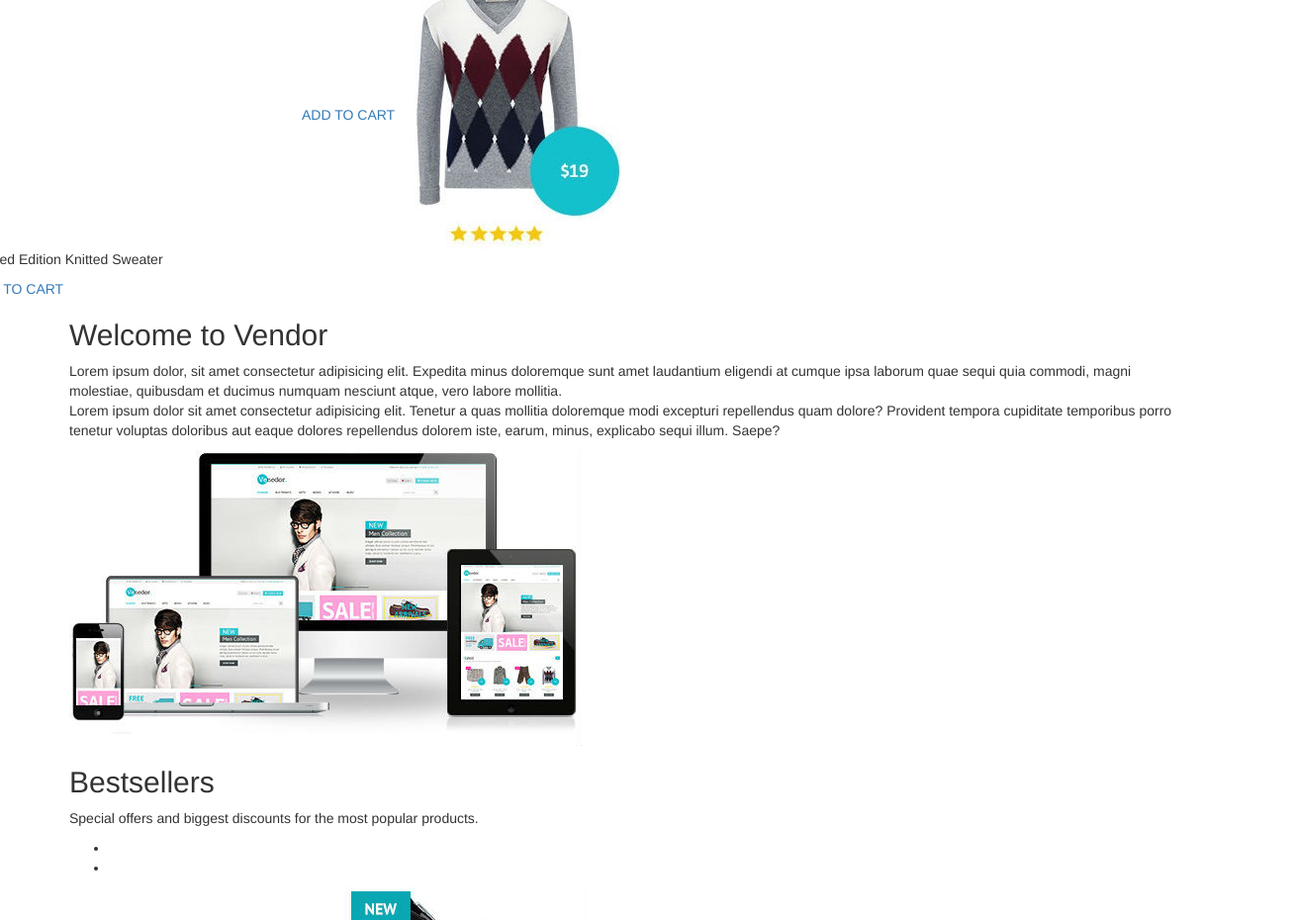
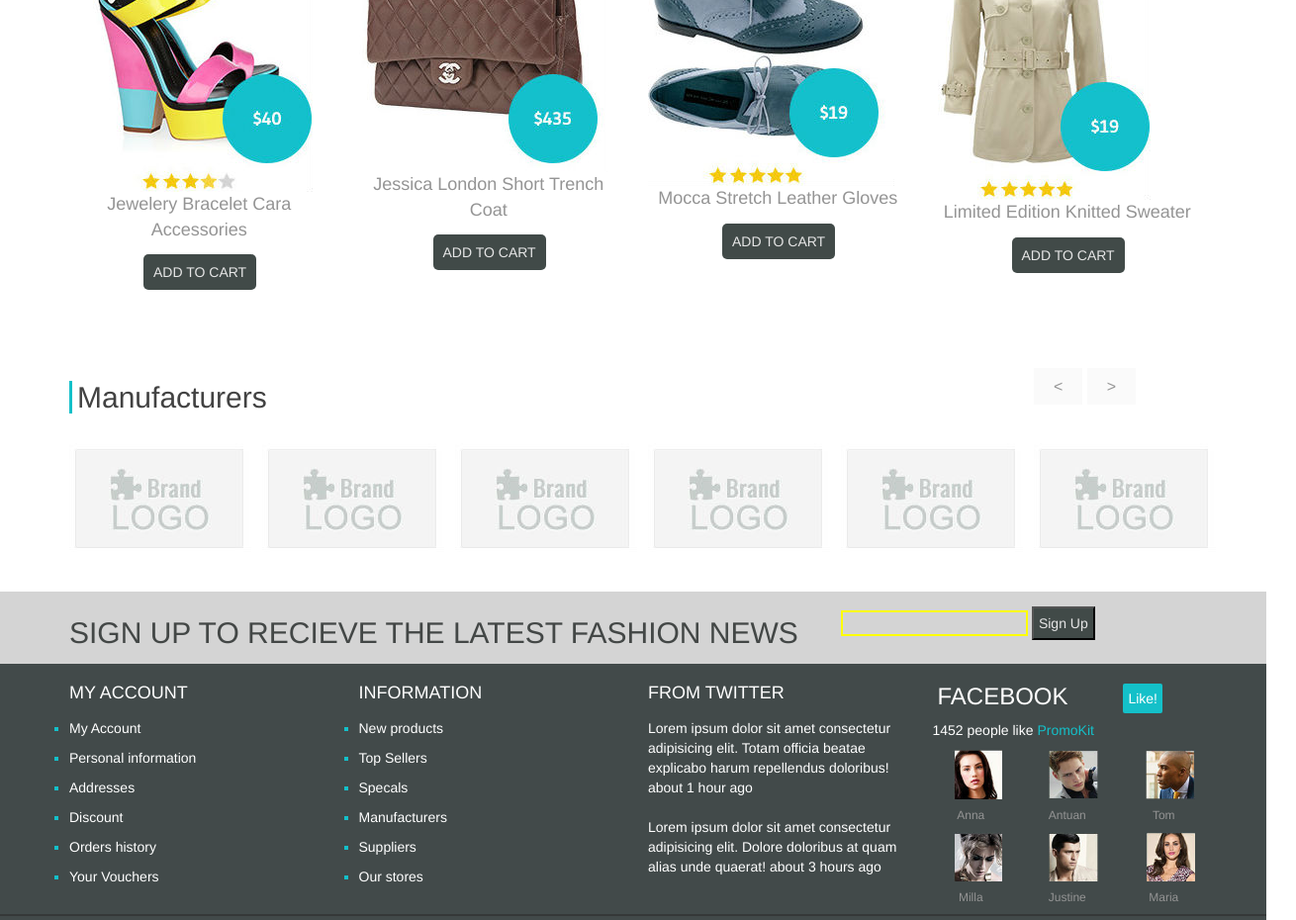
Before and after one commit to daishagolden/bootstrap_project, a plain HTML site: page index.html in a window 1280 px wide. Shown: the part 1782-2712 px from the top of the page at 99% size, 1310 px wide, since content can reach past the window. Drawn offline with Linux system fonts and the light colour scheme.

Commit message:
delted unnecessary html

```diff
--- a/css/style.css
+++ b/css/style.css
@@ -1,3 +1,4 @@
+/*signin*/
 .top-bar{
     background-color:#f2f5f5;
     color: #949494;
@@ -32,10 +33,13 @@
     background-color:lightgray;
 }
 
+/*Create an acount*/
 .account a{
     text-decoration: none;
     color: #14c0c9;
 }
+
+/*logo*/
 .midtop-pic{
     margin-top:20px;
 }
@@ -66,6 +70,7 @@
     color:white;
 }
 
+/*homebar*/
 .lower-bar{
     margin-top: 20px;
     margin-bottom: 20px;
@@ -93,3 +98,291 @@
     text-decoration: none;
     color: #14c0c9;
 }
+
+.add-cart{
+    margin-bottom: 80px;
+}
+
+.add-cart p{
+    text-align:center;
+    font-size: 18px;
+    color: #949494;
+    margin-bottom: 20px;
+}
+
+.add-cart a{
+    text-decoration: none;
+    background-color: #414a48;
+    border-radius: 5px;
+    padding: 10px;
+    color: #e6e6e6;
+    margin-left: 75px;
+}
+/*latest*/
+
+.latest h1{
+    border-left: 3px solid #14c0c9;
+    color: #424242;
+    padding-left: 5px;
+}
+
+/*arrow button*/
+
+.button{
+    margin-top: 15px;
+    font-size: 16px;
+}
+
+.button a{
+    text-decoration: none;
+    background-color: #fafafa;
+    border-radius: 0;
+    padding: 10px 20px;
+    color: #949494;
+}
+
+.button a:hover{
+    text-decoration: none;
+    background-color: #14c0c9;
+    border-radius: 0;
+    padding: 10px 20px;
+    color:white;
+}
+
+/*bestsellers*/
+
+.bestsellers h2{
+    border-left: 3px solid #14c0c9;
+    color: #424242;
+    padding-left: 5px;
+}
+
+/*manufacturers*/
+
+.manufacturers h2{
+    border-left: 3px solid #14c0c9;
+    color: #424242;
+    padding-left: 5px;
+}
+
+
+.welcome h2{
+    border-left: 3px solid #14c0c9;
+    color: #424242;
+    padding-left: 5px;
+}
+
+.welcome img{
+    height: 300px;
+    width: 350px;
+}
+
+.mf{
+    margin-bottom: 20px;
+}
+
+.mf h2{
+    border-left: solid 3px #14c0c9;
+    color: #424242;
+    padding-left: 5px;
+}
+
+.mf-images{
+    margin-bottom: 40px;
+
+}
+
+/*signup bar*/
+
+.signup{
+    background-color: #d4d4d4;
+    padding-top: 5px;
+    padding-bottom: 5px;
+}
+
+.signuph{
+    color: #434746;
+}
+
+.signupform{
+    margin-top: 10px;
+}
+
+.signupbox{
+    background-color: #d4d4d4;
+    border: 2px solid yellow;
+}
+
+.signupbutton{
+    text-decoration: none;
+    background-color: #414a48;
+    border-radius: 0;
+    padding: 5px;
+    color: #e6e6e6;
+}
+
+/*my account*/
+
+.bottom{
+    background-color: #424a4a;
+}
+
+.my-account{
+    margin: 0;
+    padding: 0;
+}
+
+.my-account h3{
+    color: white;
+    font-size: 18px;
+}
+
+.my-account ul{
+    list-style-type: square;
+    color: #14c0c9;
+    padding: 0;
+    margin: 0;
+}
+
+.my-account li{
+    padding-top: 5px;
+    padding-bottom: 5px;
+}
+
+.my-account a{
+    text-decoration: none;
+    color: white;
+}
+
+.my-account a:hover{
+    text-decoration: none;
+    color: #14c0c9;
+}
+
+.twitter{
+    color: white;
+    margin: 0;
+    padding: 0;
+}
+
+.twitter h3{
+    font-size: 18px;
+}
+
+.twitter ul{
+    list-style: none;
+    padding: 0;
+    margin: 0;
+}
+
+.twitter li{
+    padding-top: 5px;
+    padding-bottom: 5px;
+}
+
+.facebook{
+    color: white;
+    margin: 0;
+    padding: 0;
+    position: relative;
+}
+
+.facebook p{
+    margin-left: 10px;
+}
+
+.facebook img{
+    height: 50px;
+    width: 50px;
+    margin-left: 15px;
+    padding:0;
+}
+
+.facebook h4{
+    color: #949494;
+    font-size: 12px;
+    text-align: center;
+}
+
+/*lowest buttons*/
+
+.like-button{
+    background-color: #14c0c9;
+    color: white;
+    border-radius: 2px;
+    padding: 5px;
+    position: absolute;
+    right: 50px;
+    top: 20px;
+}
+
+.like-button a{
+    text-decoration: none;
+}
+
+.facebookpeeps{
+    text-decoration: none;
+    color: #14c0c9;
+}
+
+.lowest-buttons{
+    border-top: 2px solid#353838;
+    background-color: #424a4a;
+    margin-bottom: 10px;
+
+}
+
+.social-media img{
+    margin-top: 10px;
+    padding-left: 4px;
+    padding-right: 4px;
+    width: 40px;
+    height: 40px;
+}
+
+.copy-right{
+    margin-top: 20px;
+    color: #949494;
+    font-size: 12px;
+}
+@media only screen and (max-width: 600px){
+    h2, .{color: red;}
+}
+@media only screen and (min-width: 600px){
+    h2, .{color: green;}
+}
+@media only screen and (min-width: 768px){
+    h2, .{color: blue;
+
+    }
+}
+@media only screen and (min-width: 992px){
+    h2, .{color: orange;
+
+    }
+}
+@media only screen and (min-width: 1200px){
+    h2, .{color: pink;
+
+    }
+}
+@media only screen and (max-width: 600px){
+    .add-cart a, img{word-wrap: break-word;
+        overflow: auto;}
+}
+@media only screen and (min-width: 600px){
+    .add-cart a, img{word-wrap: break-word;
+        overflow: auto;}
+}
+@media only screen and (min-width: 768px){
+    .add-cart a, img{word-wrap: break-word;
+        overflow: auto;}
+}
+@media only screen and (min-width: 992px){
+    .add-cart a, img{word-wrap: break-word;
+        overflow: auto;}
+}
+@media only screen and (min-width: 1200px){
+    .add-cart a, img{word-wrap: break-word;
+        overflow: auto;}
+}
--- a/index.html
+++ b/index.html
@@ -4,10 +4,11 @@
     <meta charset="UTF-8">
     <meta name="viewport" content="width=device-width, initial-scale=1.0">
     <title>Bootstrap Project</title>
+    <link rel="stylesheet" href="css/style.css">
     <link rel="stylesheet" href="css/bootstrap.css">
-    <link rel="stylesheet" href="css/style.css">
 </head>
 <body>
+    <!--signin-->
     <div class="top-bar">
         <div class="container">
             <div class="row">
@@ -25,7 +26,7 @@
             </div>
         </div>
     </div>
-
+    <!--logo-->
     <div class="container">
             <div class="row">
                 <div class="midtop-pic col-sm-8">
@@ -40,7 +41,7 @@
                 </div>
             </div>
         </div>
-
+    <!--HomeBar-->
     <div class="container">
             <div class="row">
                 <div class="lower-bar col-sm-8">
@@ -77,121 +78,131 @@
                 </div>
             </div>
         </div>
-    <div class="Latest">
+    <!--latest-->
     <div class="container">
-            <div class="latest row">
-                <div class="col-sm-12">
+        <div class="row">
+            <div class="latest col-sm-10">
                 <h1>Latest</h1>
                 <p>Buy discount items from the latest collections of world brands.</p>
-                    <a href="" target="blank" class="button"></a></li>
-                    <a href="" target="blank" class="button"></a></li>
+            </div>
+            <div class="button col-sm-2">
+                <a href="#">&lt;</a>
+                <a href="#">&gt;</a>
+            </div>
+        </div>
+        <div class="add-cart row">
+            <div class="col-sm-3">
+                <img src="images/item1.jpg">
+                <p>Jewelry Bracelet Cara Accessories</p>
+                <a href="#">ADD TO CART</a>
+            </div>
+            <div class="col-sm-3">
+                <img src="images/item2.jpg">
+                <p>Jessica London Short Trench Coat</p>
+                <a href="#">ADD TO CART</a>
+            </div>
+            <div class="col-sm-3">
+                <img src="images/item3.jpg">
+                <p>Mocca Stretch Leather Gloves</p>
+                <a href="#">ADD TO CART</a>
+            </div>
+            <div class="col-sm-3">
+                <img src="images/item4.jpg">
+                <p>Limited Edition Knitted Sweater</p>
+                <a href="#">ADD TO CART</a>
             </div>
         </div>
     </div>
-    </div>
-    <div class="bracelet row">
-            <div class="row">
-                <div class="col-sm-3"></div>
-                    <a href="#"><img src="images/item1.jpg"></a>
-                    <p>Jewelry Bracelet Cara Accessories</p>
-                <div class="col-sm-3"></div>
-                    <a class="button" href="#">ADD TO CART</a>
-                    <a href="#"><img src="images/item2.jpg"></a>
-                    <p>Jessica London Short Trench Coat</p>
-                <div class="col-sm-3"></div>
-                    <a class="button" href="#">ADD TO CART</a>
-                    <a href="#"><img src="images/item3.jpg"></a>
-                    <p>Mocca Stretch Leather Gloves</p>
-                <div class="col-sm-3"></div>
-                    <a class="button" href="#">ADD TO CART</a>
-                    <a href="#"><img src="images/item4.jpg"></a>
-                    <p>Limited Edition Knitted Sweater</p>
-                    <a class="button" href="#">ADD TO CART</a>
-                </div>
-            </div>
-    </div>
-    <div class="welcome to vendor">
+    <!--Welcome to Vendor-->
     <div class="container">
-            <div class="row">
-                <div class="col-sm-12">
+        <div class="welcome row">
+            <div class="col-sm-8">
                 <h2>Welcome to Vendor</h2>
                 <p>Lorem ipsum dolor, sit amet consectetur adipisicing elit. Expedita minus doloremque sunt amet laudantium eligendi at cumque ipsa laborum quae sequi quia commodi, magni molestiae, quibusdam et ducimus numquam nesciunt atque, vero labore mollitia.<br>Lorem ipsum dolor sit amet consectetur adipisicing elit. Tenetur a quas mollitia doloremque modi excepturi repellendus quam dolore? Provident tempora cupiditate temporibus porro tenetur voluptas doloribus aut eaque dolores repellendus dolorem iste, earum, minus, explicabo sequi illum. Saepe?</p>
+            </div>
+            <div class ="col-sm-4">
                 <a href"#"><img src="images/pic.jpg"></a>
             </div>
         </div>
     </div>
-    </div>
-    <div class="bestsellers">
+    <!--Bestsellers-->
     <div class="container">
         <div class="row">
-                <div class="col-sm-12">
+            <div class="bestsellers col-sm-10">
                 <h2>Bestsellers</h2>
                 <p>Special offers and biggest discounts for the most popular products.</p>
-                    <ul>
-                        <li><a href="" target="blank" class="button"></a></li>
-                        <li><a href="" target="blank" class="button"></a></li>
-                    </ul>
+            </div>
+            <div class="button col-sm-2">
+                <a href="#">&lt;</a>
+                <a href="#">&gt;</a>
+            </div>
+        </div>
+        <div class="add-cart row">
+            <div class="col-sm-3">
+                <img src="images/heels.jpg">
+                <p>Jewelery Bracelet Cara Accessories</p>
+                <a href="#">ADD TO CART</a>
+            </div>
+            <div class="col-sm-3">
+                <img src="images/purse.jpg">
+                <p>Jessica London Short Trench Coat</p>
+                <a href="#">ADD TO CART</a>
+            </div>
+            <div class="col-sm-3">
+                <img src="images/shoes.jpg">
+                <p>Mocca Stretch Leather Gloves</p>
+                <a href="#">ADD TO CART</a>
+            </div>
+            <div class="col-sm-3">
+                <img src="images/jacket.jpg">
+                <p>Limited Edition Knitted Sweater</p>
+                <a href="#">ADD TO CART</a>
             </div>
         </div>
     </div>
-    </div>
-    <div class="colorful heels">
+    <!--manufacturers-->
     <div class="container">
         <div class="row">
-                <div class="col-sm-3"></div>
-                    <a href="#"><img src="images/heels.jpg"></a>
-                    <p>Jewelery Bracelet Cara Accessories</p>
-                    <a class="button" href="#">ADD TO CART</a>
-                <div class="col-sm-3"></div>
-                    <a href="#"><img src="images/purse.jpg"></a>
-                    <p>Jessica London Short Trench Coat</p>
-                    <a class="button" href="#">ADD TO CART</a>
-                <div class="col-sm-3"></div>
-                    <a href="#"><img src="images/shoes.jpg"></a>
-                    <p>Mocca Stretch Leather Gloves</p>
-                    <a class="button" href="#">ADD TO CART</a>
-                <div class="col-sm-3"></div>
-                    <a href="#"><img src="images/jacket.jpg"></a>
-                    <p>Limited Edition Knitted Sweater</p>
-                    <a class="button" href="#">ADD TO CART</a>
+            <div class="mf col-sm-10">
+                <h2>Manufacturers</h2>
+            </div>
+            <div class="button col-sm-2">
+                <a href="#">&lt;</a>
+                <a href="#">&gt;</a>
+            </div>
+        </div>
+        <div class="mf-images row">
+            <div class="col-sm-2">
+                <img src="images/box.jpg">
+            </div>
+            <div class="col-sm-2">
+                <img src="images/box.jpg">
+            </div>
+            <div class="col-sm-2">
+                <img src="images/box.jpg">
+            </div>
+            <div class="col-sm-2">
+                <img src="images/box.jpg">
+            </div>
+            <div class="col-sm-2">
+                <img src="images/box.jpg">
+            </div>
+            <div class="col-sm-2">
+                <img src="images/box.jpg">
             </div>
         </div>
     </div>
-   </div>
-   <div class="manufacturers">
-        <div class="container">
-            <div class="row">
-                <h2>manufacturers</h2>
-                    <ul>
-                        <li><a href="" target="blank" class="button"></a></li>
-                        <li><a href="" target="blank" class="button"></a></li>
-                    </ul>
-
-           <div class="row">
-               <div class="col-sm-2"></div>
-                    <a href="#"><img src="images/box.jpg"></a>
-                <div class="col-sm-2"></div>
-                    <a href="#"><img src="images/box.jpg"></a>
-                <div class="col-sm-2"></div>
-                    <a href="#"><img src="images/box.jpg"></a>
-                <div class="col-sm-2"></div>
-                    <a href="#"><img src="images/box.jpg"></a>
-                <div class="col-sm-2"></div>
-                    <a href="#"><img src="images/box.jpg"></a>
-                <div class="col-sm-2"></div>
-                    <a href="#"><img src="images/box.jpg"></a>
-               </div>
-            </div>
-        </div>
-   </div>
+<!--signup bar-->
 <div class="signup">
     <div class="container">
         <div class="row">
-               <div class="col-sm-3">
+            <div class="signuph col-sm-8">
                 <h2>SIGN UP TO RECIEVE THE LATEST FASHION NEWS</h2>
+            </div>
+            <div class="signupform col-sm-4">
                 <form action="http://www.example.com/subscribe.php">
-                        <input type="text" name="email" />
-                        <input type="submit" name="SIGN UP" value="Sign Up" />
+                    <input class="signupbox" type="text" name="email" />
+                    <input class="signupbutton" type="submit" name="SIGN UP" value="Sign Up" />
                 </form>
             </div>
         </div>
@@ -200,54 +211,84 @@
    <div class="bottom">
        <div class="container">
            <div class="row">
-                <div class="col-sm-7">
+                <div class="my-account col-sm-3">
+                    <h3>MY ACCOUNT</h3>
                     <ul>
-                        <h3>MY ACCOUNT</h3>
-                        <li>My Account</li>
-                        <li>Personal information</li>
-                        <li>Addresses</li>
-                        <li>Discount</li>
-                        <li>Orders history</li>
-                        <li>Your Vouchers</li>
+                        <li><a href="#">My Account</a></li>
+                        <li><a href="#">Personal information</a></li>
+                        <li><a href="#">Addresses</a></li>
+                        <li><a href="#">Discount</a></li>
+                        <li><a href="#">Orders history</a></li>
+                        <li><a href="#">Your Vouchers</a></li>
                     </ul>
+                </div>
+                <div class="my-account col-sm-3">
+                    <h3>INFORMATION</h3>
                     <ul>
-                        <h3>INFORMATION</h3>
-                        <li>New products</li>
-                        <li>Top Sellers</li>
-                        <li>Specals</li>
-                        <li>Manufacturers</li>
-                        <li>Suppliers</li>
-                        <li>Our stores</li>
+                        <li><a href="#">New products</a></li>
+                        <li><a href="#">Top Sellers</a></li>
+                        <li><a href="#">Specals</a></li>
+                        <li><a href="#">Manufacturers</a></li>
+                        <li><a href="#">Suppliers</a></li>
+                        <li><a href="#">Our stores</a></li>
                     </ul>
+                </div>
+                <div class="twitter col-sm-3">
                     <h3>FROM TWITTER</h3>
-                    <p>Lorem ipsum dolor sit amet consectetur adipisicing elit. Totam officia beatae explicabo harum repellendus doloribus! about 1 hour ago</p>
-                    <p>Lorem ipsum dolor sit amet consectetur adipisicing elit. Dolore doloribus at quam alias unde quaerat! about 3 hours ago</p>
-
+                    <ul>
+                        <li><p>Lorem ipsum dolor sit amet consectetur adipisicing elit. Totam officia beatae explicabo harum repellendus doloribus! about 1 hour ago</p></li>
+                        <li><p>Lorem ipsum dolor sit amet consectetur adipisicing elit. Dolore doloribus at quam alias unde quaerat! about 3 hours ago</p></li>
+                    </ul>
+                </div>
+                <div class="facebook col-sm-3">
                     <h3>FACEBOOK</h3>
-                    <ul>
-                        <li><a href=""></a></li>
-                        <li><a href=""></a></li>
-                        <li><a href=""></a></li>
-                        <li><a href=""></a></li>
-                        <li><a href=""></a></li>
-                        <li><a href=""></a></li>
-                    </ul>
+                    <a class="like-button" href="#">Like!</a>
+                    <div class="row">
+                        <p>1452 people like <a class="facebookpeeps" href="#">PromoKit</a></p>
+                        <div class="col-sm-4">
+                            <img src="images/anna.jpg">
+                            <h4>Anna</h4>
+                        </div>
+                        <div class="col-sm-4">
+                            <img src="images/antuan.jpg">
+                            <h4>Antuan</h4>
+                        </div>
+                        <div class="col-sm-4">
+                            <img src="images/tom.jpg">
+                            <h4>Tom</h4>
+                        </div>
+                        <div class="col-sm-4">
+                            <img src="images/milla.jpg">
+                            <h4>Milla</h4>
+                        </div>
+                        <div class="col-sm-4">
+                            <img src="images/justine.jpg">
+                            <h4>Justine</h4>
+                        </div>
+                        <div class="col-sm-4">
+                            <img src="images/maria.jpg">
+                            <h4>Maria</h4>
                         </div>
                     </div>
                 </div>
            </div>
-   <div class="lowest buttons">
+       </div>
+   </div>
+   <div class="lowest-buttons">
        <div class="container">
            <div class="row">
-               <div class="col-sm-2">
-                    <a href="#"><img src="placeholder"></a>
-                    <a href="#"><img src="placeholder"></a>
-                    <a href="#"><img src="placeholder"></a>
-                    <a href="#"><img src="placeholder"></a>
-                    <a href="#"><img src="placeholder"></a>
-                    <a href="#"><img src="placeholder"></a>
-                    <a href="#"><img src="placeholder"></a>
-                    <a href="#"><img src="placeholder"></a>
+               <div class="social-media col-sm-8">
+                    <img src="images/f.jpg">
+                    <img src="images/t.jpg">
+                    <img src="images/wifi.jpg">
+                    <img src="images/squares.jpg">
+                    <img src="images/linkedin.jpg">
+                    <img src="images/dots.jpg">
+                    <img src="images/skype.jpg">
+                    <img src="images/email.jpg">
+               </div>
+               <div class="copy-right col-sm-4">
+                   &copy; 2012 Powered by woocommerce &trade;. All rights reserved.
                </div>
            </div>
        </div>
```
Also changed, not shown: bootstrap_grid.html (deleted, +0 -31 lines), images/anna.jpg (added), images/antuan.jpg (added), images/dots.jpg (added), images/email.jpg (added), images/f.jpg (added), images/justine.jpg (added), images/linkedin.jpg (added), images/maria.jpg (added), images/milla.jpg (added), images/skype.jpg (added), images/squares.jpg (added), images/t.jpg (added), images/tom.jpg (added), 1 more files. Lines whose indentation alone changed are shown as unchanged.
